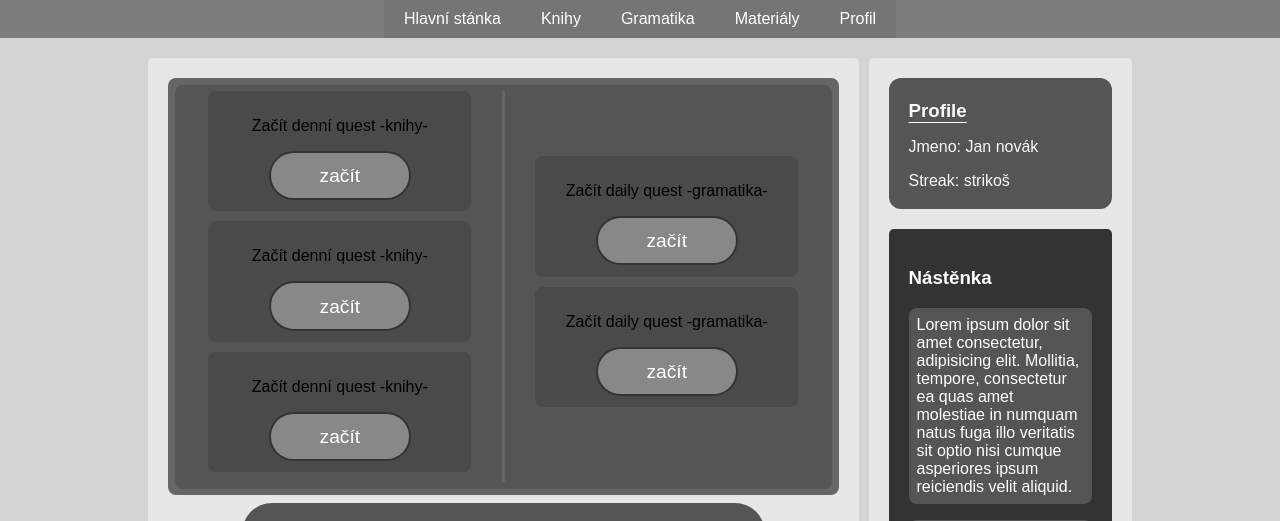
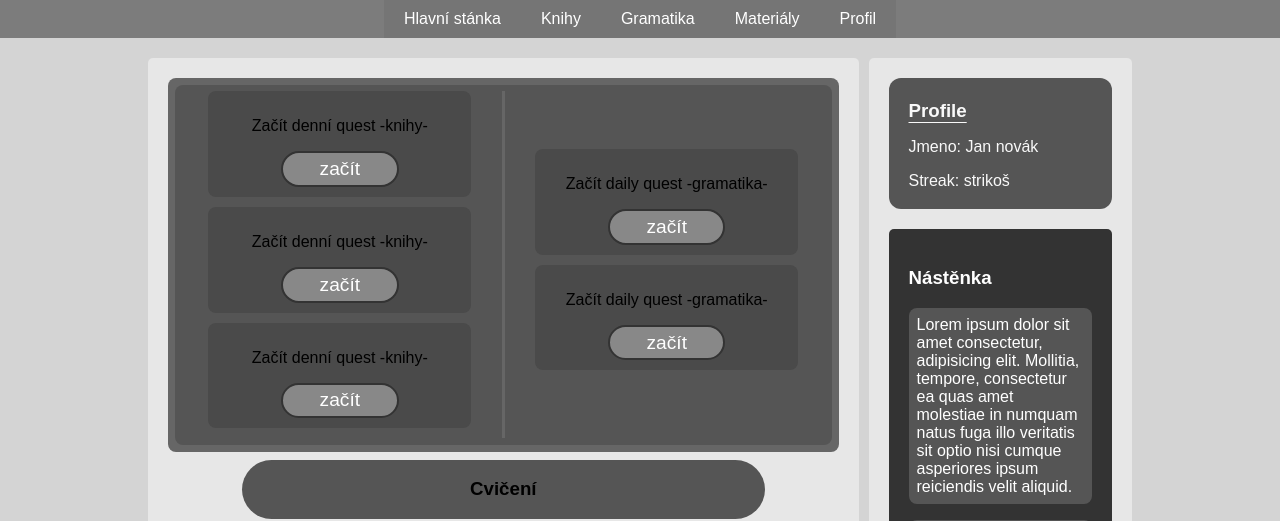
Before and after one commit to Rikos99/projektWEB, a PHP site: page /uzivatel/pohledy/index.html in a window 1280 px wide. Shown: the part 120-641 px from the top of the page. Run offline with PHP 8.4, Linux system fonts and the light colour scheme.

Commit message:
Update maintextstyle.css

```diff
--- a/style/maintextstyle.css
+++ b/style/maintextstyle.css
@@ -126,8 +126,6 @@
 
 .container .dailyquest #dailyknihy button,
 .container .dailyquest #dailygramatika button {
-
-    max-height: 49%;
     text-align: center;
     font-size: larger;
     align-items: center;
@@ -136,9 +134,11 @@
     color: #fff;
     border: 2px solid #333;
     border-radius: 30px;
-    padding: 5% 20%;
+    padding: 2% 15%;
     cursor: pointer;
     transition: background-color 0.3s ease;
+    align-items: center; /* Added */
+    justify-content: center; /* Added */
 }
 
 .container .dailyquest #dailyknihy button:hover,
```
